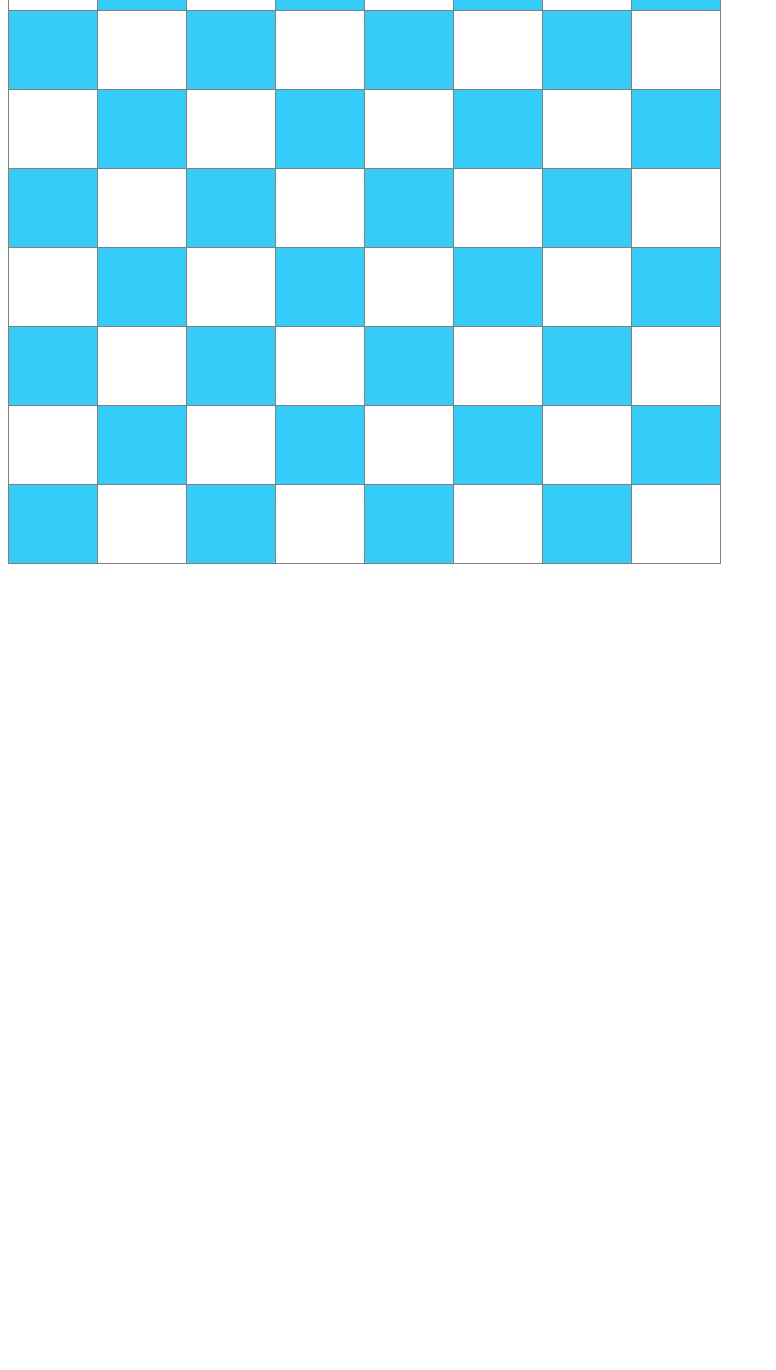
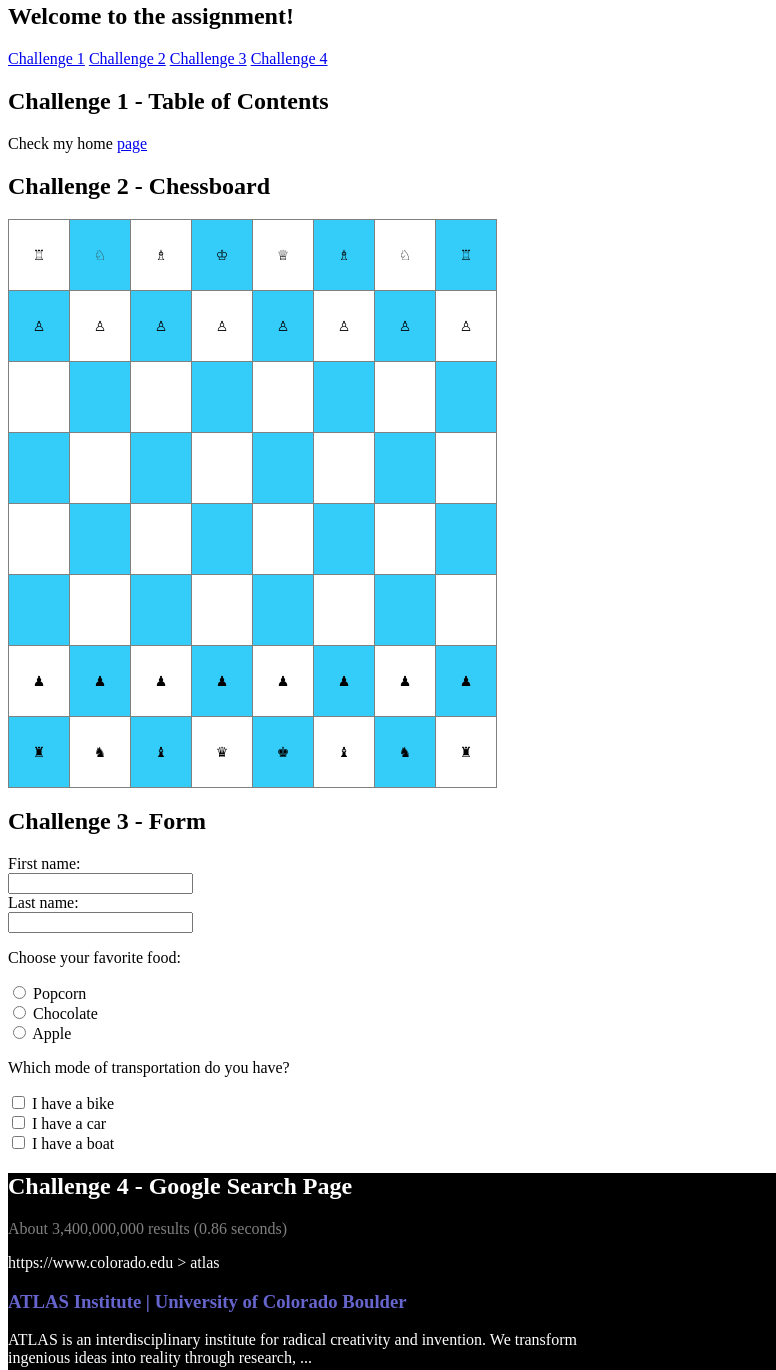
Before and after one commit to zoepaulson/zoepaulson, a plain HTML site: page assignment4.html in a window 1280 px wide. Shown: the part 77-1447 px from the top of the page, without its empty margins (0-776 px from the left). Before the commit the page ends 800 px from the top, so only its background shows below. Drawn offline with Linux system fonts and the light colour scheme.

Commit message:
assignment4

```diff
--- a/assignment4.html
+++ b/assignment4.html
@@ -5,37 +5,68 @@
     <title>Assignment 4</title>
     <style type="text/css">
       .tg  {border-collapse:collapse;border-spacing:0;}
+      .tg td{border-color:black;border-style:solid;border-width:10px;font-family:Arial, sans-serif;font-size:40px;
+      overflow:hidden;padding:14px 19px;word-break:normal;height:50px;width:50px}
+      .tg th{border-color:black;border-style:solid;border-width:1px;font-family:Arial, sans-serif;font-size:40px;
+      font-weight:normal;overflow:hidden;padding:14px 19px;word-break:normal;}
+      .tg .tg-0pky{border-color:inherit;color:black;text-align:center;vertical-align:middle}
+      .tg .tg-9lh2{background-color:#34cdf9;border-color:inherit;color:#333333;text-align:center;vertical-align:middle}
+      .tg .tg-i1q2{background-color:#34cdf9;border-color:inherit;text-align:center;vertical-align:middle}
+    </style>
+    <style type="text/css">
+      .tg  {border-collapse:collapse;border-spacing:0;}
       .tg td{border-color:black;border-style:solid;border-width:1px;font-family:Arial, sans-serif;font-size:14px;
-      overflow:hidden;padding:14px 19px;word-break:normal;height:50px;width:50px}
+        overflow:hidden;padding:10px 5px;word-break:normal;}
       .tg th{border-color:black;border-style:solid;border-width:1px;font-family:Arial, sans-serif;font-size:14px;
-      font-weight:normal;overflow:hidden;padding:14px 19px;word-break:normal;}
-      .tg .tg-0pky{border-color:inherit;text-align:left;vertical-align:top}
-      .tg .tg-9lh2{background-color:#34cdf9;border-color:inherit;color:#333333;text-align:left;vertical-align:top}
-      .tg .tg-i1q2{background-color:#34cdf9;border-color:inherit;text-align:left;vertical-align:top}
+        font-weight:normal;overflow:hidden;padding:10px 5px;word-break:normal;}
+      .tg .tg-b0nv{background-color:#000000;color:#ffffff;font-size:13px;text-align:left;vertical-align:top}
+      .tg .tg-jzwg{background-color:#000000;color:#6665cd;font-size:18px;text-align:left;vertical-align:top}
+      .tg .tg-6hdc{background-color:#000000;color:#000000;text-align:left;vertical-align:top}
+      .tg .tg-dg6o{background-color:#000000;color:#ffffff;text-align:left;vertical-align:top}
+      .tg .tg-cujk{background-color:#000000;color:#ffffff;font-size:18px;text-align:left;vertical-align:top}
+      .tg .tg-zeke{background-color:#000000;color:#3166ff;font-size:18px;text-align:left;vertical-align:top}
+      .tg .tg-fzps{background-color:#000000;color:#3531ff;text-align:left;vertical-align:top}
     </style>
   </head>
   <body>
+    <h1>Assignment 4</h1>
+
+    <div class="div1">
+      <h2>Welcome to the assignment!</h2>
+      <a href=#division2>Challenge 1</a>
+      <a href=#division3>Challenge 2</a>
+      <a href=#division4>Challenge 3</a>
+      <a href=#division5>Challenge 4</a>
+    </div>
+
+    <div class="div2" id="division2">
+      <h2>Challenge 1 - Table of Contents</h2>
+      <p>Check my home <a href="https://zoepaulson.github.io/index.html">page</a>
+    </div>
+
+    <div class="div3" id="division3">
+      <h2>Challenge 2 - Chessboard</h2>
         <table class="tg">
         <tbody>
           <tr>
-          <td class="tg-0pky"></td>
-          <td class="tg-9lh2"></td>
-          <td class="tg-0pky"></td>
-          <td class="tg-i1q2"></td>
-          <td class="tg-0pky"></td>
-          <td class="tg-i1q2"></td>
-          <td class="tg-0pky"></td>
-          <td class="tg-i1q2"></td>
+            <td class="tg-0pky">&#9814;</td>
+            <td class="tg-9lh2">&#9816;</td>
+            <td class="tg-0pky">&#9815;</td>
+            <td class="tg-i1q2">&#9812;</td>
+            <td class="tg-0pky">&#9813;</td>
+            <td class="tg-i1q2">&#9815;</td>
+            <td class="tg-0pky">&#9816;</td>
+            <td class="tg-i1q2">&#9814;</td>
           </tr>
           <tr>
-          <td class="tg-i1q2"></td>
-          <td class="tg-0pky"></td>
-          <td class="tg-i1q2"></td>
-          <td class="tg-0pky"></td>
-          <td class="tg-i1q2"></td>
-          <td class="tg-0pky"></td>
-          <td class="tg-i1q2"></td>
-          <td class="tg-0pky"></td>
+            <td class="tg-i1q2">&#9817;</td>
+            <td class="tg-0pky">&#9817;</td>
+            <td class="tg-i1q2">&#9817;</td>
+            <td class="tg-0pky">&#9817;</td>
+            <td class="tg-i1q2">&#9817;</td>
+            <td class="tg-0pky">&#9817;</td>
+            <td class="tg-i1q2">&#9817;</td>
+            <td class="tg-0pky">&#9817;</td>
           </tr>
           <tr>
             <td class="tg-0pky"></td>
@@ -78,27 +109,102 @@
             <td class="tg-0pky"></td>
           </tr>
           <tr>
-          <td class="tg-0pky"></td>
-          <td class="tg-i1q2"></td>
-          <td class="tg-0pky"></td>
-          <td class="tg-i1q2"></td>
-          <td class="tg-0pky"></td>
-          <td class="tg-i1q2"></td>
-          <td class="tg-0pky"></td>
-          <td class="tg-i1q2"></td>
+            <td class="tg-0pky">&#9823;</td>
+            <td class="tg-i1q2">&#9823;</td>
+            <td class="tg-0pky">&#9823;</td>
+            <td class="tg-i1q2">&#9823;</td>
+            <td class="tg-0pky">&#9823;</td>
+            <td class="tg-i1q2">&#9823;</td>
+            <td class="tg-0pky">&#9823;</td>
+            <td class="tg-i1q2">&#9823;</td>
           </tr>
           <tr>
-          <td class="tg-i1q2"></td>
-          <td class="tg-0pky"></td>
-          <td class="tg-i1q2"></td>
-          <td class="tg-0pky"></td>
-          <td class="tg-i1q2"></td>
-          <td class="tg-0pky"></td>
-          <td class="tg-i1q2"></td>
-          <td class="tg-0pky"></td>
+            <td class="tg-i1q2">&#9820;</td>
+            <td class="tg-0pky">&#9822;</td>
+            <td class="tg-i1q2">&#9821;</td>
+            <td class="tg-0pky">&#9819;</td>
+            <td class="tg-i1q2">&#9818;</td>
+            <td class="tg-0pky">&#9821;</td>
+            <td class="tg-i1q2">&#9822;</td>
+            <td class="tg-0pky">&#9820;</td>
           </tr>
         </tbody>
         </table>
+      </div>
+
+    <div class="div4" id="division4">
+        <h2>Challenge 3 - Form</h2>
+        <form>
+          <label for="fname">First name:</label><br>
+          <input type="text" id="fname" name="fname"><br>
+          <label for="lname">Last name:</label><br>
+          <input type="text" id="lname" name="lname">
+        </form>
+        <p>Choose your favorite food:</p>
+        <form>
+          <input type="radio" id="popcorn" name="fav_food" value="popcorn">
+          <label for="popcorn">Popcorn</label><br>
+          <input type="radio" id="chocolate" name="fav_food" value="chocolate">
+          <label for="chocolate">Chocolate</label><br>
+          <input type="radio" id="apple" name="fav_food" value="apple">
+          <label for="apple">Apple</label>
+        </form>
+        <p>Which mode of transportation do you have?</p>
+        <form>
+          <input type="checkbox" id="vehicle1" name="vehicle1" value="Bike">
+          <label for="vehicle1"> I have a bike</label><br>
+          <input type="checkbox" id="vehicle2" name="vehicle2" value="Car">
+          <label for="vehicle2"> I have a car</label><br>
+          <input type="checkbox" id="vehicle3" name="vehicle3" value="Boat">
+          <label for="vehicle3"> I have a boat</label>
+        </form>
+      </div>
+
+    <div class="div5" id="division5" style="background-color:black">
+      <h2 style="color:white">Challenge 4 - Google Search Page</h2>
+      <p style="color:gray">About 3,400,000,000 results (0.86 seconds)</p>
+      <p style="color:white">https://www.colorado.edu > atlas</p>
+      <h3 style="color:#6665cd">ATLAS Institute | University of Colorado Boulder</h3>
+      <p style="color:white">ATLAS is an interdisciplinary institute for radical creativity and invention. We transform <br>ingenious ideas into reality through research, ...</p>
+
+      <table class="tg" style="margin-left:20px;">
+      <thead>
+        <tr>
+          <th class="tg-cujk"><span style="color:#3166FF">Graduate Degrees in Creative ...</span></th>
+          <th class="tg-jzwg">About</th>
+        </tr>
+      </thead>
+      <tbody>
+        <tr>
+          <td class="tg-b0nv">Radically interdisciplinary, ATLAS<br>graduate programs nurture ...</td>
+          <td class="tg-dg6o">ATLAS is an interdisciplinary <br>institute for radical creativity and ...</td>
+        </tr>
+        <tr>
+          <td class="tg-jzwg">Academics</td>
+          <td class="tg-jzwg">Undergraduate Programs</td>
+        </tr>
+        <tr>
+          <td class="tg-dg6o">Granted through the College of <br>Engineering and Applied ...</td>
+          <td class="tg-dg6o">Awarded through the College of<br>Engineering and Applied ...</td>
+        </tr>
+        <tr>
+          <td class="tg-jzwg">Faculty</td>
+          <td class="tg-zeke">Research + Creative</td>
+        </tr>
+        <tr>
+          <td class="tg-dg6o">Lecturer, co-chair Board of<br>Advisors - Design, AR/VR ...</td>
+          <td class="tg-dg6o">Check out ATLAS Research <br>Showcase 2020.</td>
+        </tr>
+        <tr>
+          <td class="tg-fzps">More results from colorado.edu &gt;&gt;</td>
+          <td class="tg-6hdc"></td>
+        </tr>
+      </tbody>
+      </table>
+      <p style="color:white">https://www.colorado.edu > innovate > atlas-institute</p>
+      <h3 style="color:#3166FF">ATLAS Institute | Innovation and Entrepenuership - University of ...</h3>
+      <p style="color:white">Resource that sponsors diverse interdisciplinary academic and research programs challenging<br> community members to explore, innovate, create, and design well ...</p>
+    </div>
 
 
   </body>
```
Also changed, not shown: index.html (+4 -1 lines). Lines whose indentation alone changed are shown as unchanged.
